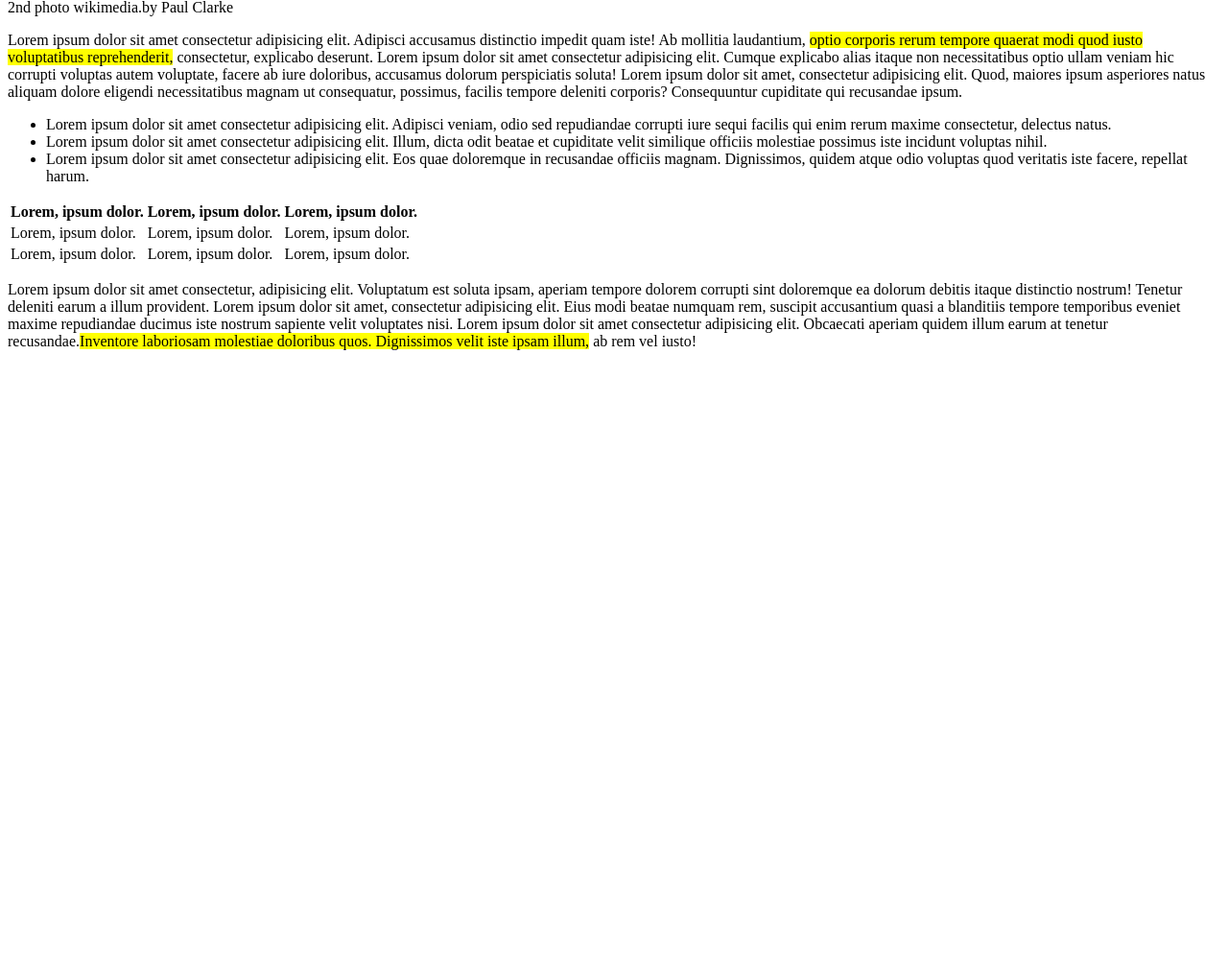
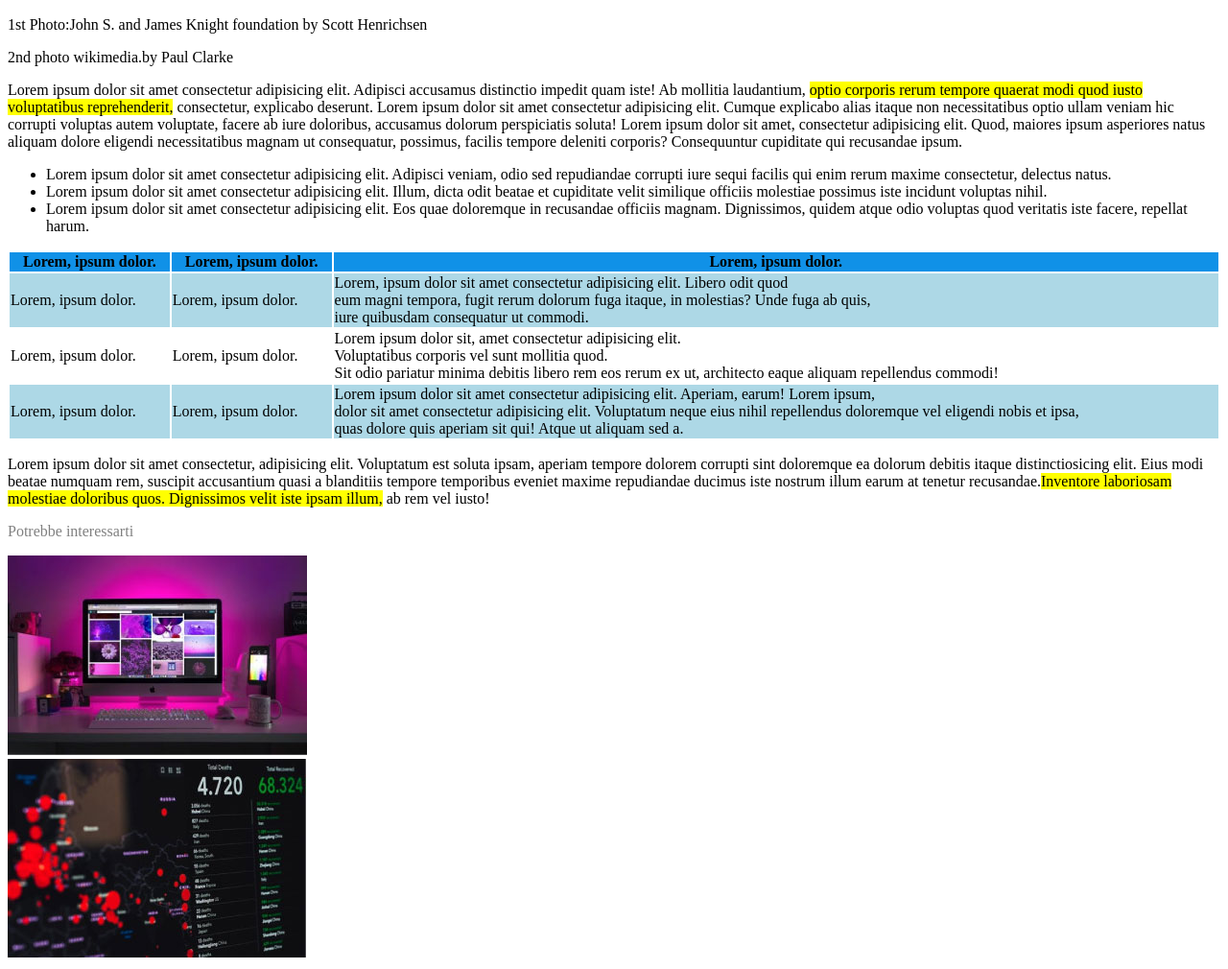
Before and after one commit to Enzo-belardo/html-css-booleaner, a plain HTML site: page index.html in a window 1280 px wide. Shown: the part 781-1791 px from the top of the page at 96% size. Before the commit the page ends 1162 px from the top, so only its background shows below. Drawn offline with Linux system fonts and the light colour scheme.

Commit message:
modifica coretta html

```diff
--- a/index.html
+++ b/index.html
@@ -17,6 +17,7 @@
         <article>
             <section>
                 <h1 class="title">Internet deve essere al servizio del "bene pubblico": il manifesto di Tim Berners-Lee</h1>
+                <p>Scritto da <a href="#" class="link"> The Booleaners</a> <br> il 10/10/2020</p>
                 <img src="./img/tim-1.jpg" alt="">
                 <img src="./img/tim-2.jpg" alt="">
                 <p>1st Photo:John S. and James Knight foundation by Scott Henrichsen</p>
@@ -29,35 +30,48 @@
                     <li>Lorem ipsum dolor sit amet consectetur adipisicing elit. Illum, dicta odit beatae et cupiditate velit similique officiis molestiae possimus iste incidunt voluptas nihil.</li>
                     <li>Lorem ipsum dolor sit amet consectetur adipisicing elit. Eos quae doloremque in recusandae officiis magnam. Dignissimos, quidem atque odio voluptas quod veritatis iste facere, repellat harum.</li>
                 </ul>
-                <table>
-                    <thead>
+                <table class="main-table">
+                    <thead class="head-table">
                         <tr>
-                            <th colspan="">Lorem, ipsum dolor.</th>
-                            <th colspan="">Lorem, ipsum dolor.</th>
+                            <th colspan="2">Lorem, ipsum dolor.</th>
+                            <th colspan="2">Lorem, ipsum dolor.</th>
                             <th colspan="">Lorem, ipsum dolor.</th>
                         </tr>
                     </thead>
-                    <tbody>
+                    <tbody class="body-table">
                         <tr>
-                            <td>Lorem, ipsum dolor.</td>
-                            <td>Lorem, ipsum dolor.</td>
-                            <td>Lorem, ipsum dolor.</td>
+                            <td colspan="2">Lorem, ipsum dolor.</td>
+                            <td colspan="2">Lorem, ipsum dolor.</td>
+                            <td colspan="">Lorem, ipsum dolor sit amet consectetur adipisicing elit. Libero odit quod  <br> eum magni tempora, fugit rerum dolorum fuga itaque, in molestias? Unde  fuga ab quis, <br> iure quibusdam consequatur ut commodi.</td>
                         </tr>
                     </tbody>
-                    <tbody>
+                    <tbody class="">
                         <tr>
-                            <td>Lorem, ipsum dolor.</td>
-                            <td>Lorem, ipsum dolor.</td>
-                            <td>Lorem, ipsum dolor.</td>
+                            <td colspan="2">Lorem, ipsum dolor.</td>
+                            <td colspan="2">Lorem, ipsum dolor.</td>
+                            <td colspan="">Lorem ipsum dolor sit, amet consectetur adipisicing elit. <br> Voluptatibus corporis vel sunt mollitia quod. <br> Sit odio pariatur minima debitis libero rem eos rerum ex ut, architecto eaque aliquam repellendus commodi!</td>
+                        </tr>
+                    </tbody>
+                    <tbody class="body-table">
+                        <tr>
+                            <td colspan="2">Lorem, ipsum dolor.</td>
+                            <td colspan="2">Lorem, ipsum dolor.</td>
+                            <td colspan="">Lorem ipsum dolor sit amet consectetur adipisicing elit. Aperiam, earum! Lorem ipsum, <br> dolor sit amet consectetur adipisicing elit. Voluptatum neque eius nihil repellendus doloremque vel eligendi nobis et ipsa, <br> quas dolore quis aperiam sit qui! Atque ut aliquam sed a.</td>
                         </tr>
                     </tbody>
                 </table>
-                <p>Lorem ipsum dolor sit amet consectetur, adipisicing elit. <span>Voluptatum est soluta ipsam, aperiam tempore dolorem corrupti sint doloremque ea dolorum debitis itaque distinctio nostrum! Tenetur deleniti earum a illum provident. Lorem ipsum dolor sit amet, consectetur adipisicing elit. Eius modi beatae numquam rem, suscipit accusantium quasi a blanditiis tempore temporibus eveniet maxime repudiandae ducimus iste nostrum sapiente velit voluptates nisi. Lorem ipsum dolor sit amet consectetur adipisicing elit. Obcaecati aperiam quidem illum earum at tenetur recusandae.<span class="evidenziato">Inventore laboriosam molestiae doloribus quos. Dignissimos velit iste ipsam illum,</span>  ab rem vel iusto!</p>
+                <p>Lorem ipsum dolor sit amet consectetur, adipisicing elit. <span>Voluptatum est soluta ipsam, aperiam tempore dolorem corrupti sint doloremque ea dolorum debitis itaque distinctiosicing elit. Eius modi beatae numquam rem, suscipit accusantium quasi a blanditiis tempore temporibus eveniet maxime repudiandae ducimus iste nostrum illum earum at tenetur recusandae.<span class="evidenziato">Inventore laboriosam molestiae doloribus quos. Dignissimos velit iste ipsam illum,</span>  ab rem vel iusto!</p>
             </section>
         </article>
     </main>
     <footer>
-
+        <p class="parag-foot">Potrebbe interessarti</p>
+        <div>
+            <img src="./img/monitor.jpg" alt="">
+        </div>
+        <div>
+            <img src="./img/graph.jpg" alt="">
+        </div>
     </footer>
 
 </body>
```
